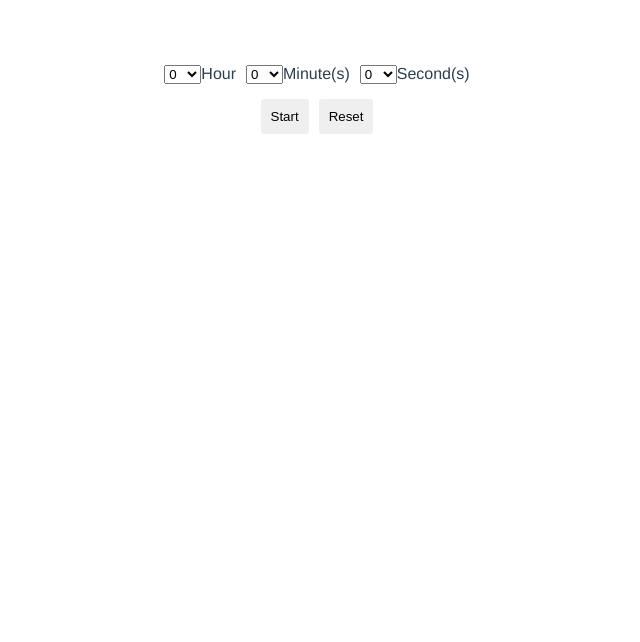
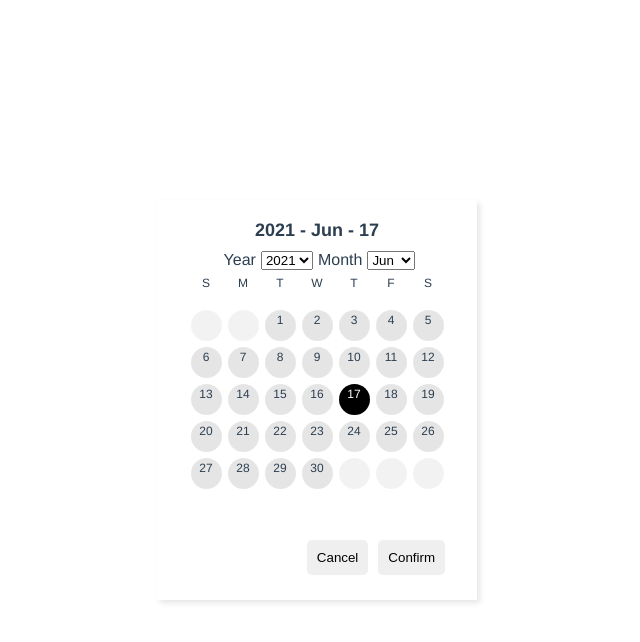
Before and after one commit to sevenxmonkey/vue_component, a Vue app: page / in a window 1280 px wide. Shown: the top 642 px of the page, without its empty margins (323-963 px from the left). Built offline with nearby package versions, Linux system fonts and the light colour scheme.

Commit message:
implement data picker

```diff
--- a/src/App.vue
+++ b/src/App.vue
@@ -1,26 +1,28 @@
 <template>
   <div id="app">
-    <Timer />
+    <DatePicker />
   </div>
 </template>
 
 <script>
-import Timer from './components/Timer.vue'
+import DatePicker from './components/DatePicker.vue'
 
 export default {
   name: 'App',
   components: {
-    Timer
+    DatePicker
   }
 }
 </script>
 
 <style>
+*{
+  margin: 0;
+}
 #app {
   font-family: Avenir, Helvetica, Arial, sans-serif;
   -webkit-font-smoothing: antialiased;
   -moz-osx-font-smoothing: grayscale;
   color: #2c3e50;
-  margin-top: 60px;
 }
 </style>
--- /dev/null
+++ b/src/components/DatePicker.vue
@@ -0,0 +1,207 @@
+<template>
+  <div class="container">
+      <div class="card">
+        <div class="display-date">{{year}} - {{monthDict[month]}} - {{day}}</div>
+        <div class="select-list">
+            <div class="selection year">
+                <label for="year">Year</label>
+                <select name="year" v-model="year" @change="onChangeSelect">
+                    <option v-for="item in yearSelection" :key="item">{{item}}</option>
+                </select>
+            </div>
+            <div class="selection month">
+                <label for="month">Month</label>
+                <select name="month" v-model="month" @change="onChangeSelect">
+                    <option v-for="item in monthSeleciotn" :key="item" :value="item">{{monthDict[item]}}</option>
+                </select>
+            </div>
+        </div>
+        <div class="calendar-container">
+            <div class="c-row">
+                <div class="c-item calendar" v-for="(item, index) of weekDict" :key="index">{{item}}</div>
+            </div>
+            <div class="c-row" v-for="(line, id1) of dayLayout" :key="id1">
+                <div class="c-item calendar date"
+                    v-for="(item, id2) of line" :key="id2"
+                    :class="dateStyleController(dayLayout[id1][id2])"
+                    @click="onClickDate(dayLayout[id1][id2])">
+                    {{dayLayout[id1][id2]}}
+                </div>
+            </div>
+        </div>
+        <div class="btns">
+            <button>Cancel</button>
+            <button @click="onConfirm">Confirm</button>
+        </div>
+      </div>
+  </div>
+</template>
+
+<script>
+export default {
+    name: "DatePicker",
+    data(){
+        return {
+            yearSelection: [],
+            monthSeleciotn: [],
+            daySelection: [],
+
+            year: 0,
+            month: 0,
+            day: 0,
+
+            weekdayOfFirstDay: null,
+            numofWeeks: null,
+            dayLayout: [],
+
+            weekDict:['S', 'M', 'T', 'W', 'T', 'F', 'S'],
+            monthDict: ['Jan', 'Feb', 'Mar', 'Apr', 'May', 'Jun', 'Jul', 'Aug', 'Sep', 'Oct', 'Nov', 'Dec'],
+        }
+    },
+    mounted(){
+        const curDate = new Date();
+        this.year = curDate.getFullYear();
+        this.month = curDate.getMonth();
+        this.day = curDate.getDate();
+        this.genYearSeleciton(curDate);
+        this.genMonthSelection(curDate);
+        this.genWeekLauout(curDate);
+    },
+    methods:{
+        genYearSeleciton(){
+            this.yearSelection = [];
+            for(let i = 0; i < 10; i++){
+                this.yearSelection.push(this.year - 5 + i);
+            }
+            this.yearSelection.sort((a,b) => b - a);
+        },
+        genMonthSelection(){
+            this.monthSeleciotn = [];
+            for(let i = 0; i < 12; i ++){
+                this.monthSeleciotn.push(i);
+            }
+        },
+        //Event Controller
+        onChangeSelect(){
+            this.genWeekLauout(new Date(this.year, this.month, this.day));
+        },
+        onClickDate(day){
+            if(day){
+                this.day = day;
+            }
+        },
+        onConfirm(){
+            const selectDate = new Date(this.year, this.month, this.day);
+            this.$emit('onConfirmDate', selectDate);
+        },
+        //helperfunction
+        genWeekLauout(date){
+            //offSetToFirstDay
+            const year = date.getFullYear();
+            const month = date.getMonth();
+            const lo = new Date(year, month, 1);
+            const hi = new Date(year, month + 1, 0)
+
+            //calculate layout
+            const m = Math.ceil((lo.getDay() + hi.getDate()) / 7)
+            const matrix = [];
+            for(let i = 0; i < m; i++){
+                const arr = [];
+                for(let j = 0; j < 7; j++){
+                    const cnt = i * 7 + j - lo.getDay() + 1;
+                    if(cnt < 1 || cnt > hi.getDate()){
+                        arr.push('');
+                    }else{
+                        arr.push(String(cnt));
+                    }
+                }
+                matrix.push(arr);
+            }
+            this.dayLayout = matrix;
+        },
+        dateStyleController(day){
+            if(!day){
+                return 'blankdate';
+            }else if(day == this.day){
+                return 'selecteddate';
+            }
+        }
+    }
+}
+</script>
+
+<style scoped>
+.container{
+    height: 100vh;
+    width: 100vw;
+    position: relative;
+}
+.card{
+    width: 300px;
+    height: 380px;
+    background-color: white;
+    box-shadow: 3px 3px 6px rgba(0, 0, 0, 0.1);
+    padding: 10px;
+
+    position: absolute;
+    top: 50%;
+    left: 50%;
+    transform: translate(-50%, -50%);
+}
+.display-date{
+    margin: 10px;
+    font-size: 18px;
+    font-weight: 800;
+    text-align: center;
+}
+label{
+    margin: 0 5px;
+}
+.select-list{
+    display: flex;
+    justify-content: center;
+}
+.c-row{
+    display: flex;
+    justify-content: center;
+}
+.calendar{
+    width: 25px;
+    height: 25px;
+    text-align: center;
+    padding: 3px;
+    margin: 3px;
+    font-size: 12px;
+}
+
+.date{
+    background-color: rgba(0, 0, 0, 0.1);
+    border-radius: 50px;
+    cursor: pointer;
+}
+
+.selecteddate{
+    background-color: black;
+    color: white;
+}
+
+.blankdate{
+    opacity: 0.5;
+}
+
+.btns{
+    position: absolute;
+    bottom: 20px;
+    right: 27px;
+}
+.btns button{
+    border: none;
+    padding: 10px;
+    border-radius: 5px;
+    margin: 5px;
+    cursor: pointer;
+}
+.btns button:hover{
+    background-color: rgba(255, 188, 5, 0.418);
+}
+</style>
```
